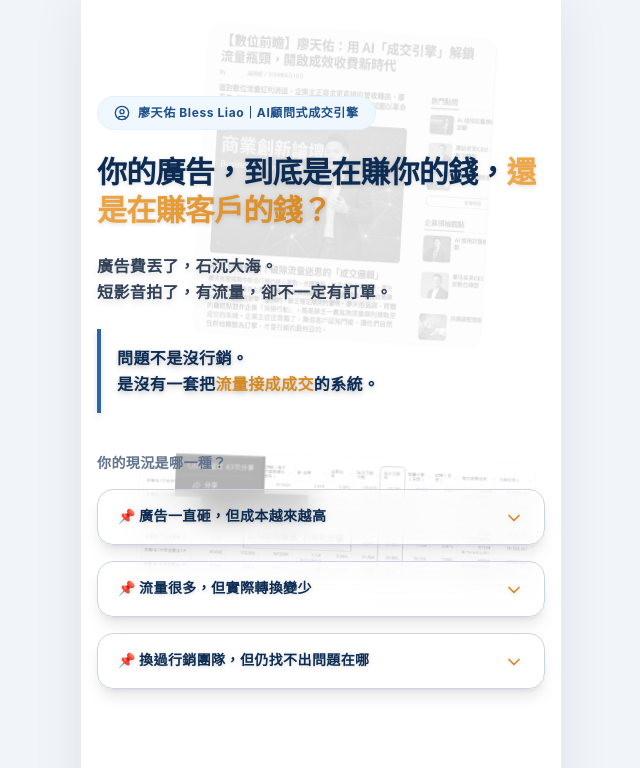
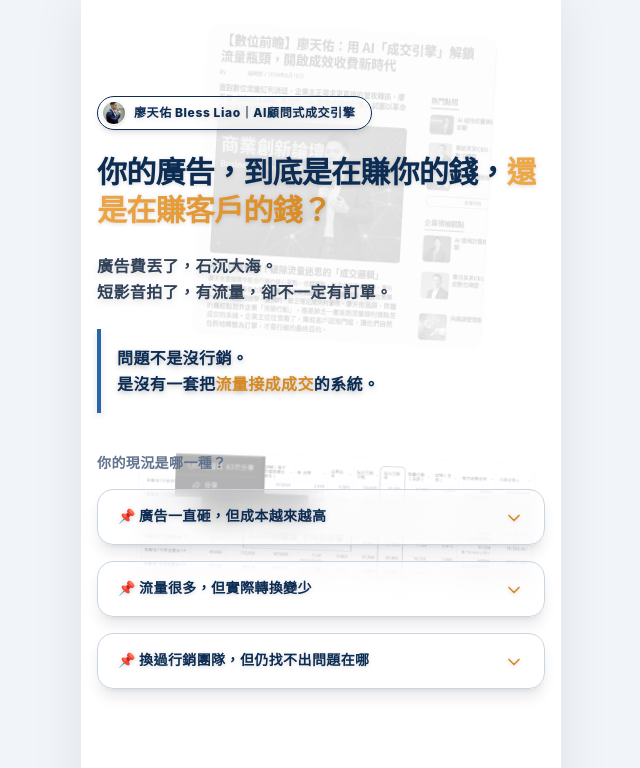
Before and after one commit to bless25min/AD, a React (Vite) app: page / in a window 1280 px wide. Shown: the top 768 px of the page, without its empty margins (319-959 px from the left). Built offline with nearby package versions, Linux system fonts and the light colour scheme.

Commit message:
Update HomePage.tsx

```diff
--- a/src/pages/HomePage.tsx
+++ b/src/pages/HomePage.tsx
@@ -1,6 +1,6 @@
 import { useState, useRef } from 'react';
 import { motion, AnimatePresence } from 'framer-motion';
-import { ChevronDown, ArrowRight, CheckCircle2, UserCircle } from 'lucide-react';
+import { ChevronDown, ArrowRight, CheckCircle2 } from 'lucide-react';
 import { Footer } from '../components/Footer';
 import { FloatingProofsBackground } from '../components/FloatingProofsBackground';
 
@@ -44,9 +44,9 @@ export const HomePage = () => {
             <div className="flex flex-col lg:flex-row items-center gap-12 lg:gap-20">
               {/* 左側文字 */}
               <div className="w-full lg:w-1/2 space-y-6 md:space-y-8">
-                <div className="inline-flex items-center px-4 py-2 rounded-full bg-brand-50 border border-brand-100 text-brand-600 text-xs sm:text-sm font-bold tracking-wider">
-                  <UserCircle className="w-4 h-4 mr-2" />
-                  廖天佑 Bless Liao｜AI顧問式成交引擎
+                <div className="inline-flex items-center p-1 pr-4 rounded-full bg-white/30 backdrop-blur-md border border-brand-200 text-brand-900 shadow-md">
+                  <img src="/images/avatar.jpg" alt="Bless Liao" className="w-6 h-6 sm:w-8 sm:h-8 rounded-full mr-2 sm:mr-3 object-cover border border-white/60 shadow-sm" />
+                  <span className="text-xs sm:text-sm font-extrabold tracking-wider drop-shadow-sm">廖天佑 Bless Liao｜AI顧問式成交引擎</span>
                 </div>
 
                 <h1 className="text-3xl sm:text-4xl md:text-5xl lg:text-6xl font-extrabold tracking-tight leading-tight md:whitespace-pre-line text-brand-900 drop-shadow-sm">
@@ -404,9 +404,9 @@ export const HomePage = () => {
                 />
               </div>
 
-              {/* 結尾視覺焦點 */}
-              <div className="w-24 h-24 sm:w-32 sm:h-32 md:w-40 md:h-40 mx-auto rounded-full bg-transparent border border-slate-300 backdrop-blur-md flex items-center justify-center mb-6 md:mb-8 shadow-2xl relative overflow-hidden">
-                <img src="/images/logo.jpg" alt="Logo" className="absolute inset-0 w-full h-full object-cover mix-blend-multiply" />
+              {/* 結尾視覺焦點（個人頭像） */}
+              <div className="w-24 h-24 sm:w-32 sm:h-32 md:w-40 md:h-40 mx-auto rounded-full bg-white/20 border-4 border-white/40 backdrop-blur-md flex items-center justify-center mb-6 md:mb-8 shadow-2xl relative overflow-hidden">
+                <img src="/images/avatar.jpg" alt="Bless Liao" className="absolute inset-0 w-full h-full object-cover" />
               </div>
 
               <h2 className="text-2xl sm:text-3xl md:text-5xl font-extrabold text-brand-900 mb-8 md:mb-10 leading-tight drop-shadow-md">
```
